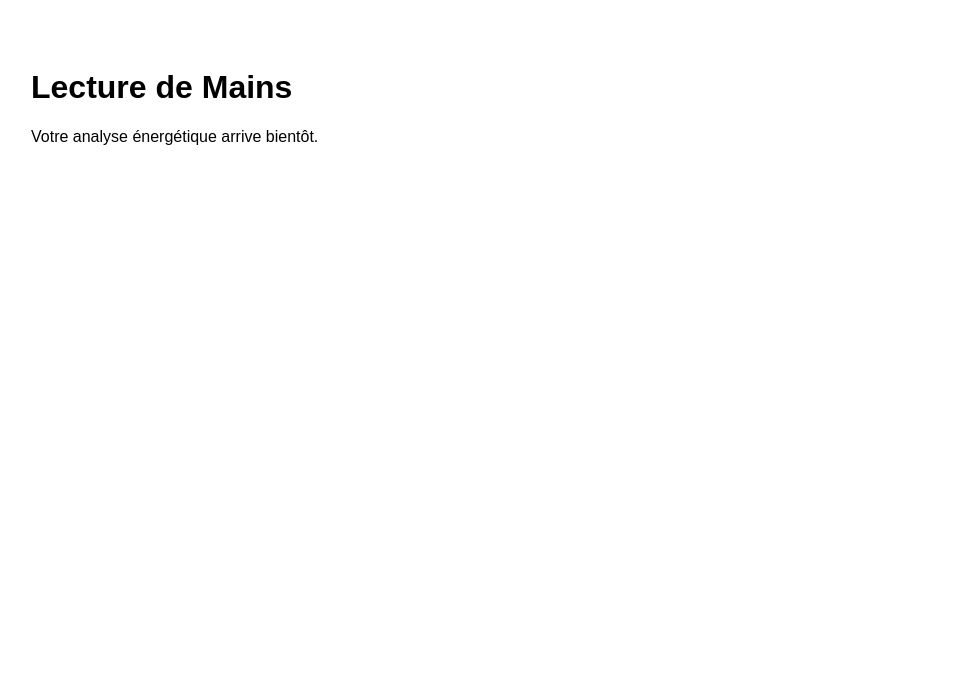
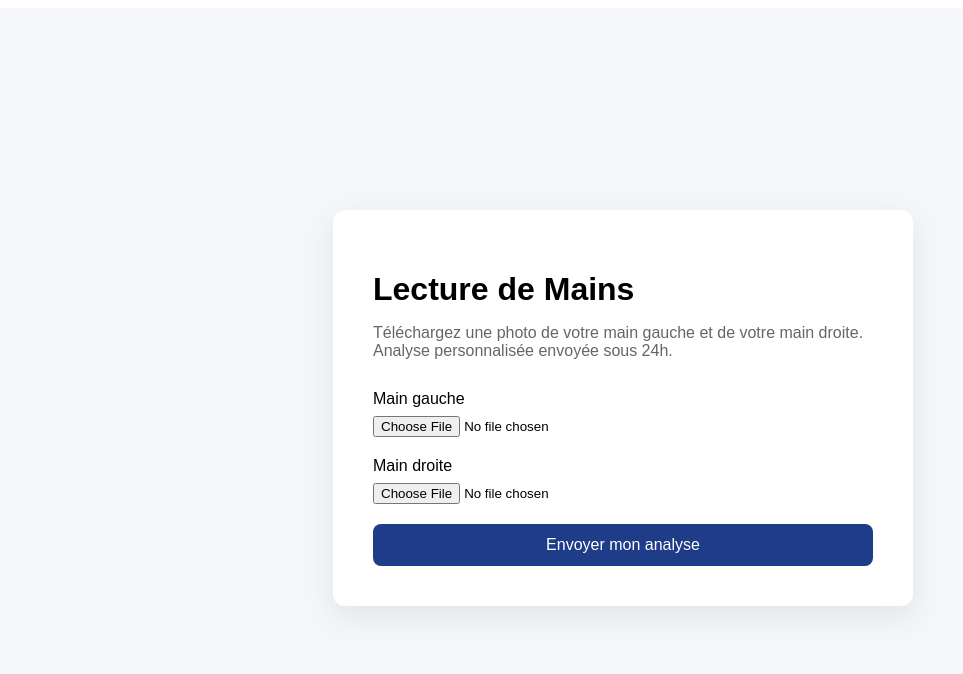
Before and after one commit to Pelleas6/palm-mvp, a Next.js app: page / in a window 1280 px wide. Shown: the top 674 px of the page, without its empty margins (17-980 px from the left). Built offline with nearby package versions, Linux system fonts and the light colour scheme.

Commit message:
Update page.js

```diff
--- a/app/page.js
+++ b/app/page.js
@@ -1,8 +1,66 @@
 export default function Home() {
   return (
-    <main style={{ padding: "40px", fontFamily: "Arial" }}>
-      <h1>Lecture de Mains</h1>
-      <p>Votre analyse énergétique arrive bientôt.</p>
+    <main style={{
+      minHeight: "100vh",
+      background: "#f4f6f9",
+      display: "flex",
+      alignItems: "center",
+      justifyContent: "center",
+      fontFamily: "Arial, sans-serif"
+    }}>
+      <div style={{
+        background: "white",
+        padding: "40px",
+        borderRadius: "12px",
+        boxShadow: "0 10px 30px rgba(0,0,0,0.08)",
+        width: "100%",
+        maxWidth: "500px"
+      }}>
+        <h1 style={{ marginBottom: "10px" }}>
+          Lecture de Mains
+        </h1>
+
+        <p style={{ color: "#666", marginBottom: "30px" }}>
+          Téléchargez une photo de votre main gauche et de votre main droite.
+          Analyse personnalisée envoyée sous 24h.
+        </p>
+
+        <form>
+          <div style={{ marginBottom: "20px" }}>
+            <label>Main gauche</label>
+            <input
+              type="file"
+              accept="image/*"
+              style={{ display: "block", marginTop: "8px" }}
+            />
+          </div>
+
+          <div style={{ marginBottom: "20px" }}>
+            <label>Main droite</label>
+            <input
+              type="file"
+              accept="image/*"
+              style={{ display: "block", marginTop: "8px" }}
+            />
+          </div>
+
+          <button
+            type="submit"
+            style={{
+              width: "100%",
+              padding: "12px",
+              background: "#1f3c88",
+              color: "white",
+              border: "none",
+              borderRadius: "8px",
+              cursor: "pointer",
+              fontSize: "16px"
+            }}
+          >
+            Envoyer mon analyse
+          </button>
+        </form>
+      </div>
     </main>
   );
 }
```
